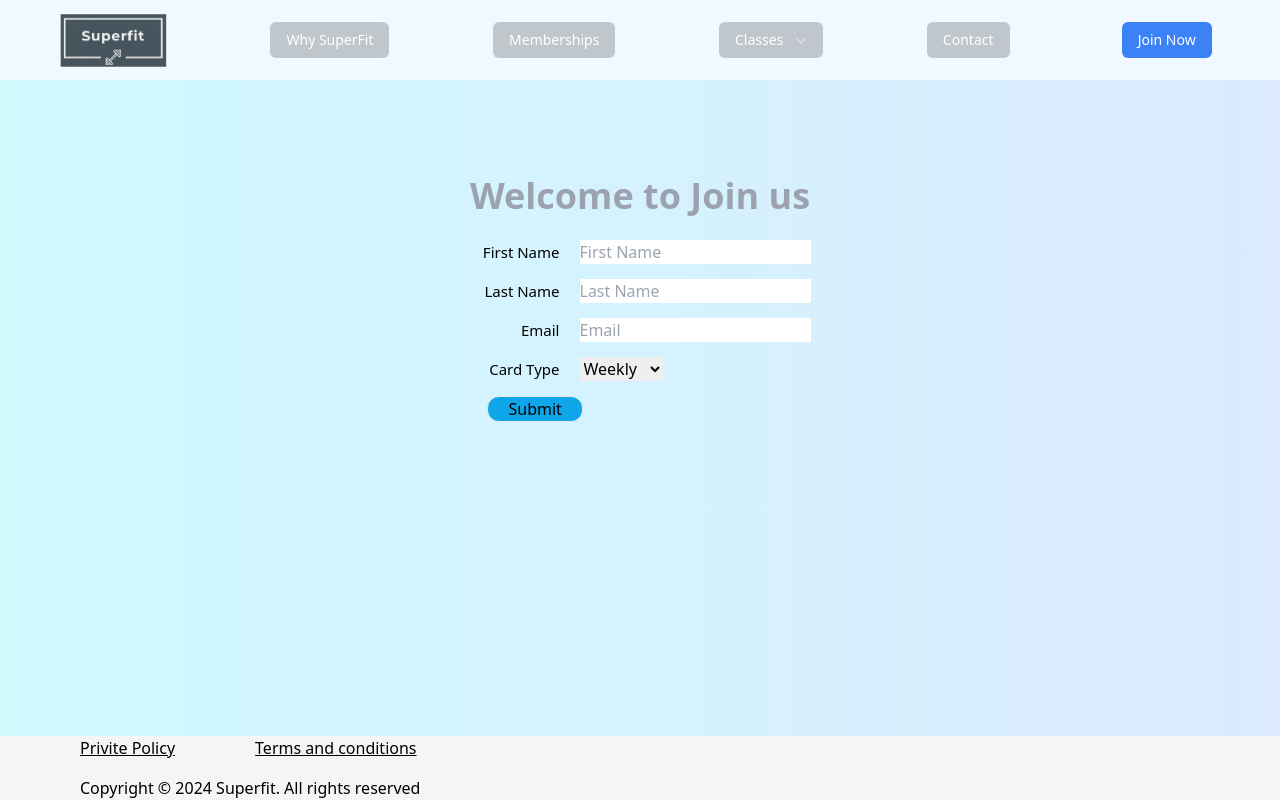
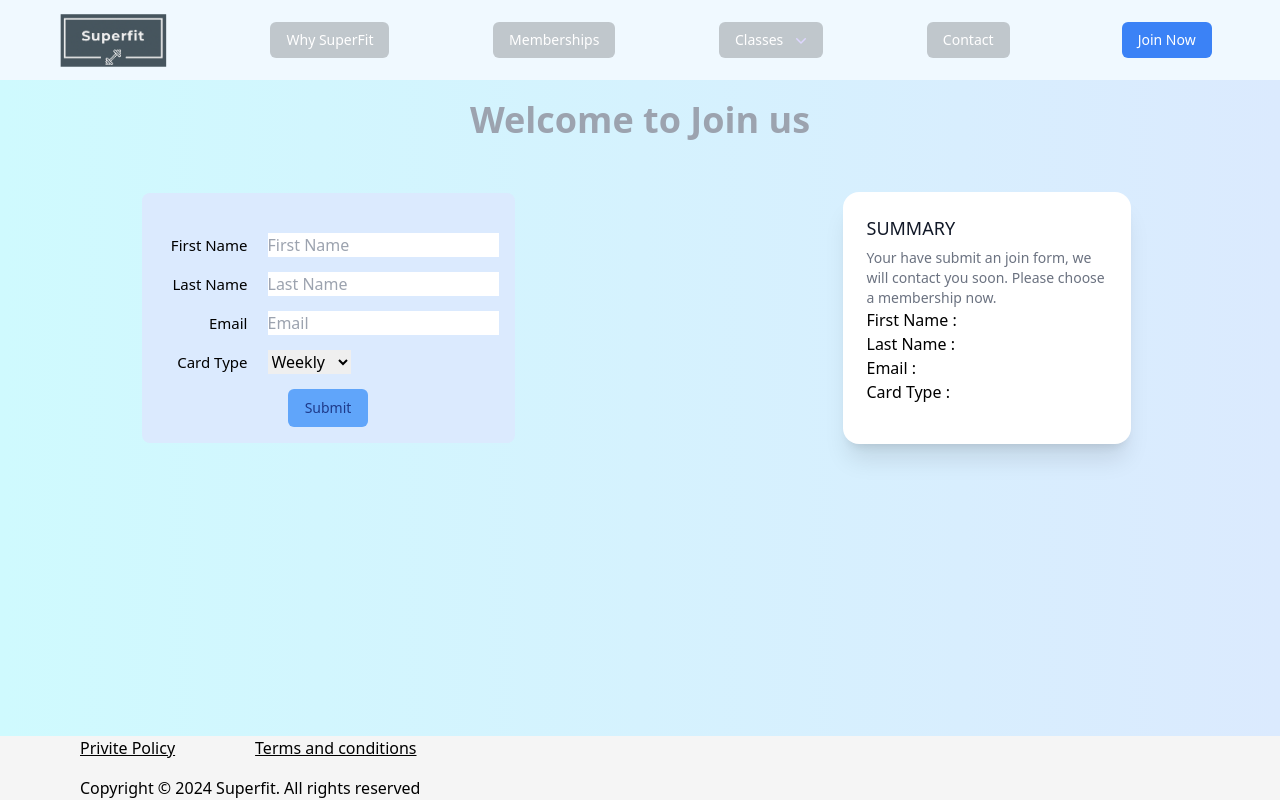
Before and after one commit to silviaxieyy/gareactfinalproject, a Next.js app: page /join-now in a window 1280 px wide. Built offline with nearby package versions, Linux system fonts and the light colour scheme.

Commit message:
change book class to hook form and add EmailJS to it.

```diff
--- a/components/MembershipTabs.js
+++ b/components/MembershipTabs.js
@@ -70,7 +70,7 @@ export default function MembershipTabs() {
 
   return (
     <div className='flex flex-row justify-center'>
-      <div className='flex flex-col mx-5 flex-shrink-0'>
+      <div className='flex flex-col mx-20 flex-shrink-0'>
         <div className="flex flex-col  max-w-md px-1 py-8 sm:px-0">
           <Tab.Group>
             <Tab.List className="flex space-x-1 rounded-xl bg-blue-900/20 p-1">
@@ -135,7 +135,7 @@ export default function MembershipTabs() {
           </Tab.Group>
         </div>
       </div>
-      <div className='flex flex-col mx-5 flex-shrink-0'>
+      <div className='flex flex-col mx-20 flex-shrink-0'>
         <div className="flex flex-col w-72 h-full max-w-md px-1 py-8 mx-2 sm:px-0">
             <div className="w-full max-w-md transform mx-auto
               overflow-hidden rounded-2xl bg-white p-6 text-left align-middle
--- a/components/TimetableTab.js
+++ b/components/TimetableTab.js
@@ -11,39 +11,27 @@ const TimetableTab = () => {
     register,
     handleSubmit,
     reset,
+    setValue,
     formState: { errors, isSubmitting }
   } = useForm();
 
   const classForm = useRef();
 
-  const [selectedDate, setSelectedDate] = useState(currentDate);
-  const [selectedTime, setSelectedTime] = useState(null);
-  const [selectedClass, setSelectedClass] = useState('');
-
-
   const handleDateChange = (date) => {
-    setSelectedDate(date);
-  };
-
-
-  const handleTimeChange = (time) => {
-    setSelectedTime(time);
-  };
-
-
-  const handleClassChange = (e) => {
-    setSelectedClass(e.target.value);
-  };
+    setValue('date', date)
+  }
 
 
   const onSubmit = (e) => {
 
+    emailjs.sendForm('service_1sf9wj1', 'template_s267ry5', classForm .current, 'Rl-c-JtkBhUn5hgG_')
+    .then((result) => {
 
-
-    console.log('Selected Date:', selectedDate);
-    console.log('Selected Time:', selectedTime);
-    console.log('Selected Class:', selectedClass);
-  };
+      reset();
+    }, (error) => {
+      return <p>There is an error on sending an email!</p>;
+    });
+  }
 
   return (
     <div className='flex flex-col items-center mt-6'>
@@ -54,7 +42,7 @@ const TimetableTab = () => {
       >
         <div className='mt-4'>
           <label className='mr-6'>Class:</label>
-          <select value={selectedClass} onChange={handleClassChange} required>
+          <select {...register('class', {required: true})}>
             <option value="" className='text-center'>-- Select a Class --</option>
             <option value="Yoga" className='text-center'>Yoga</option>
             <option value="Pilates" className='text-center'>Pilates</option>
@@ -64,7 +52,7 @@ const TimetableTab = () => {
         </div>
         <div className='mt-4'>
           <label className='mr-6'>Teacher:</label>
-          <select value={selectedClass} onChange={handleClassChange} required>
+          <select {...register('teacher', {required: true})}>
             <option value="">- Select a Teacher -</option>
             <option value="Yoga" className='text-center'>Alice</option>
             <option value="Pilates" className='text-center'>Judy</option>
@@ -76,7 +64,7 @@ const TimetableTab = () => {
           <label className="text-violet11 w-[90px] text-right text-[15px] mr-6">Date:</label>
           <DatePicker
           className='text-center'
-            selected={selectedDate}
+            selected={currentDate}
             onChange={handleDateChange}
             minDate={currentDate}
             dateFormat="dd-MM-YYYY"
@@ -88,9 +76,7 @@ const TimetableTab = () => {
           <input
             type="time"
             className='ml-5 text-center'
-            value={selectedTime}
-            onChange={e => handleTimeChange(e.target.value)}
-            required
+            {...register('time', {required: true})}
           />
         </div>
         <div className='flex justify-between mt-4'>
--- a/pages/index.js
+++ b/pages/index.js
@@ -1,4 +1,5 @@
 import DashboardLayout from "../components/Layout";
+import Link from 'next/link';
 
 export default function Home() {
   return (
@@ -27,7 +28,9 @@ export default function Home() {
               />
 
             </div>
-            <button className="border border-solid rounded-md w-32 bg-blue-500 mt-4 p-1">Try us for free</button>
+            <Link href='/join-now'>
+              <button className="border border-solid rounded-md w-32 bg-blue-500 mt-4 p-1">Try us for free</button>
+            </Link>
           </div>
 
         </main>
--- a/pages/join-now/index.js
+++ b/pages/join-now/index.js
@@ -1,5 +1,5 @@
 import React, { useEffect, useState, useRef } from 'react';
-import { useForm } from 'react-hook-form';
+import { useForm, watch } from 'react-hook-form';
 import DashboardLayout from '../../components/Layout';
 import Comfirm from '../../components/Comfirm';
 import emailjs from '@emailjs/browser';
@@ -15,7 +15,7 @@ const JoinNowForm = () => {
   const form = useRef();
 
   const [isComfirmOpen, setIsComfirmOpen] = useState(false)
-  const [formData, setFormData] = useState(null)
+  const [formData, setFormData] = useState([])
 
 
   useEffect(() => emailjs.init("Rl-c-JtkBhUn5hgG_"), []);
@@ -24,7 +24,7 @@ const JoinNowForm = () => {
     setFormData(data);
     setIsComfirmOpen(true);
 
-/*     const {first_name, last_name, email,mobile_number, card_type } = data; */
+/*     const {first_name, Card Type, email,mobile_number, card_type } = data; */
 
     emailjs.sendForm('service_1sf9wj1', 'template_l46463y', form.current, 'Rl-c-JtkBhUn5hgG_')
       .then((result) => {
@@ -37,15 +37,13 @@ const JoinNowForm = () => {
 
   return (
       <DashboardLayout>
-        <div className='flex flex-col items-center mt-20'>
-          <div className='p-4 rounded-lg '>
-            <div className='flex justify-center items-center'>
-              <h1 className='font-russo-one text-4xl font-bold text-gray-400'>Welcome to Join us</h1>
-            </div>
+        <h1 className='font-russo-one text-center mt-5 text-4xl font-bold text-gray-400'>Welcome to Join us</h1>
+        <div className='flex flex-row justify-center items-center mt-5'>
+          <div className='flex flex-col p-4 mx-40 rounded-lg bg-blue-100'>
             <form
               ref={form}
               onSubmit={handleSubmit(onSubmit)}
-              className='mt-6 w-1/3'
+              className='mt-6 w-full'
             >
               <fieldset className="mb-[15px] flex items-center gap-5">
                 <label className="text-violet11 w-[90px] text-right text-[15px]" htmlFor="first-name">
@@ -110,10 +108,45 @@ const JoinNowForm = () => {
                 <input
                   type="submit"
                   disabled={isSubmitting}
-                  className="border border-solid rounded-xl w-24 bg-sky-500"
+                  className="inline-flex justify-between rounded-md border border-transparent
+                  bg-blue-400 px-4 py-2 mx-auto text-sm font-medium text-blue-900 hover:bg-blue-200
+                  focus:outline-none focus-visible:ring-2 focus-visible:ring-blue-500 focus-visible:ring-offset-2"
                 />
               </div>
             </form>
+          </div>
+          <div className='flex flex-col mx-40 flex-shrink-0'>
+            <div className="flex flex-col w-72 h-full max-w-md px-1 py-8 mx-2 sm:px-0">
+                <div className="w-full max-w-md transform mx-auto
+                  overflow-hidden rounded-2xl bg-white p-6 text-left align-middle
+                  shadow-xl transition-all">
+                  <p
+                    as="h3"
+                    className="text-lg font-medium leading-6 text-gray-900"
+                  >
+                    SUMMARY
+                  </p>
+                  <div className="mt-2">
+                    <p className="text-sm text-gray-500">
+                      Your have submit an join form, we will contact you soon.
+                      Please choose a membership now.
+                    </p>
+                    {formData && (
+                      <ul>
+                        <li>First Name : {formData.first_name}</li>
+                        <li>Last Name : {formData.last_name}</li>
+                        <li>Email : {formData.email}</li>
+                        <li>Card Type : {formData.card_type}</li>
+                      </ul>
+                    )
+                    }
+
+                  </div>
+                  <div className="flex flex-row mt-4">
+
+                  </div>
+                  </div>
+            </div>
           </div>
         </div>
         <Comfirm
--- a/pages/why/index.js
+++ b/pages/why/index.js
@@ -1,5 +1,6 @@
 import React from 'react'
 import DashboardLayout from '../../components/Layout'
+import Link from 'next/link'
 
 const Why = () => {
   return (
@@ -34,7 +35,9 @@ const Why = () => {
               />
 
             </div>
-            <button className="border border-solid rounded-md w-32 bg-blue-500 mt-4 p-1">Try us for free</button>
+            <Link href='/join-now'>
+              <button className="border border-solid rounded-md w-32 bg-blue-500 mt-4 p-1">Try us for free</button>
+            </Link>
           </div>
 
         </main>
```
